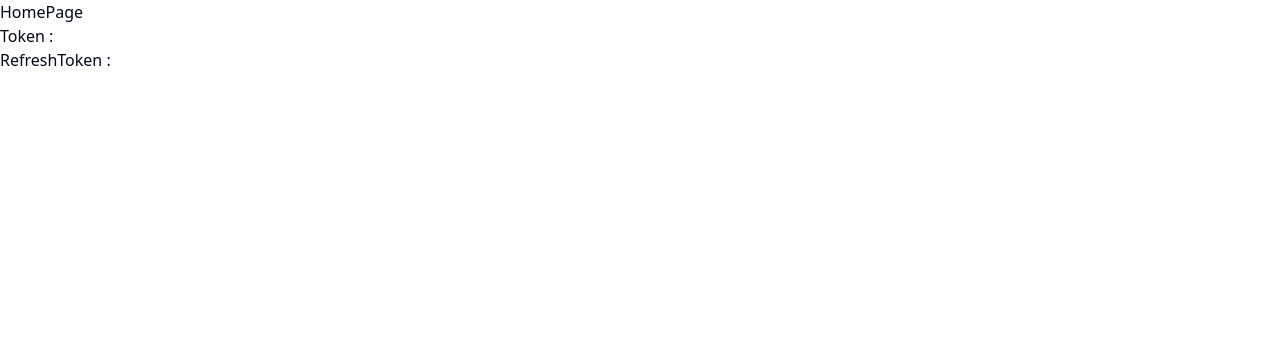
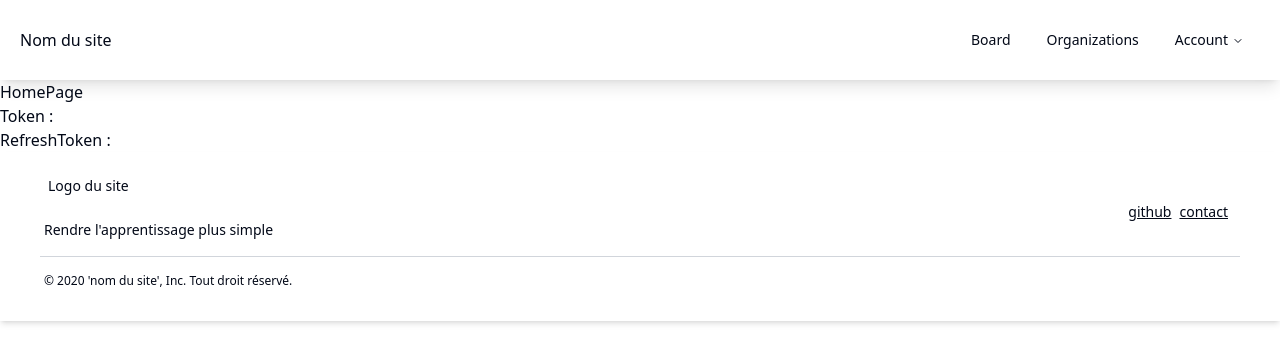
Before and after one commit to LoubatTh/webapp-study-now, a React (Vite) app in the folder frontend/: page / in a window 1280 px wide. Shown: the top 362 px of the page. Built offline with nearby package versions, Linux system fonts and the light colour scheme.

Commit message:
feat: create layout page for navbar and footer, add the layout to main

```diff
--- a/frontend/src/main.tsx
+++ b/frontend/src/main.tsx
@@ -7,11 +7,13 @@ import {
   Routes,
 } from "react-router-dom";
 import Homepage from "./pages/Homepage";
+import BoardPage from "./pages/BoardPage";
 import { AuthProvider } from './contexts/AuthContext';
 import RouteChangeListener from "./listeners/routes/RouteChangeListener";
 import LoginPage from "./pages/LoginPage";
 import { UserProvider } from "./contexts/UserContext";
 import ProfilePage from "./pages/ProfilePage";
+import LayoutNavbarPage from "./pages/LayoutNavbarPage";
 
 ReactDOM.createRoot(document.getElementById("root")!).render(
       <BrowserRouter>
@@ -19,7 +21,10 @@ ReactDOM.createRoot(document.getElementById("root")!).render(
           <UserProvider>
             <RouteChangeListener />
             <Routes>
-              <Route path="/" element={<Homepage />} />
+              <Route path="/" element={<LayoutNavbarPage />}>
+                <Route path="" element={<Homepage />} />
+                <Route path="/board" element={<BoardPage />} />
+              </Route>
               <Route path="/login" element={<LoginPage />} />
               <Route path="/profile" element={<ProfilePage />} />
             </Routes>
--- /dev/null
+++ b/frontend/src/pages/BoardPage.tsx
@@ -0,0 +1,10 @@
+import React from 'react'
+import { useUser } from '../contexts/UserContext'
+
+const BoardPage = () => {
+
+  const { name, email, isSubscribed } = useUser();
+
+}
+
+ export default BoardPage
--- /dev/null
+++ b/frontend/src/pages/LayoutNavbarPage.tsx
@@ -0,0 +1,16 @@
+import Navbar from "@/components/navbar"
+import Footer from "@/components/footer"
+import { Outlet } from "react-router-dom"
+
+const LayoutNavbarPage = () => {
+
+  return (
+    <>
+      <Navbar />
+      <Outlet />
+      <Footer />
+    </>
+  )
+}
+
+export default LayoutNavbarPage
```
